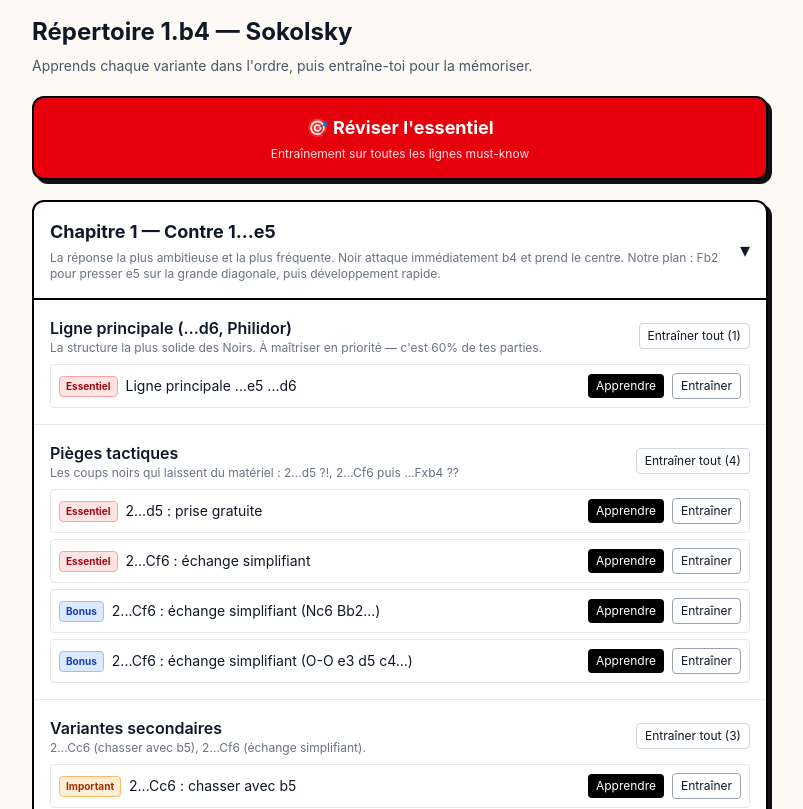
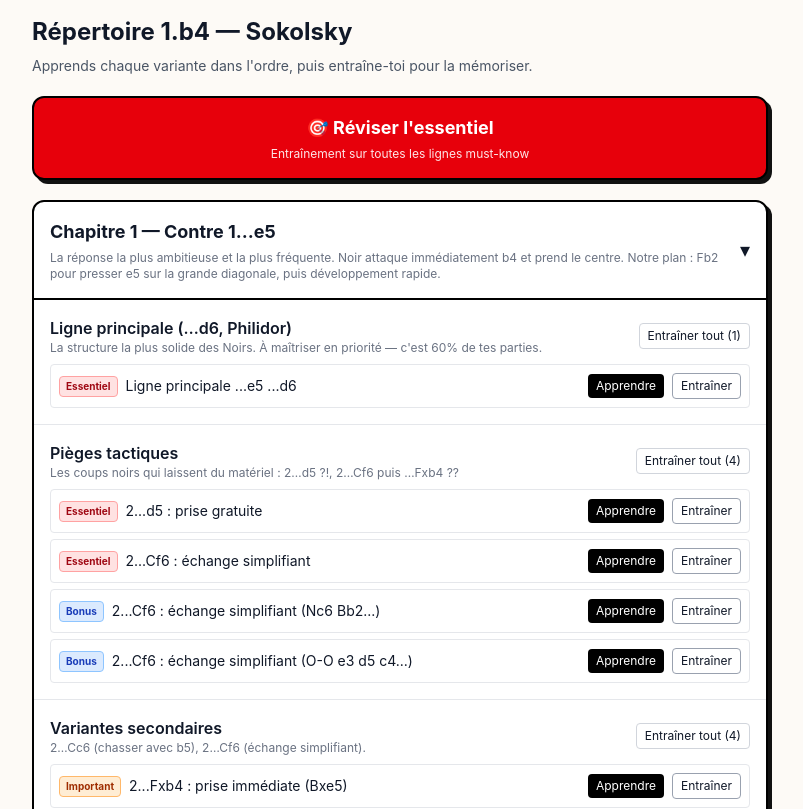
Before and after one commit to magicolala/Ouverture-b4, a React (Vite) app: page / in a window 1280 px wide. Shown: the top 809 px of the page, without its empty margins (240-1043 px from the left). Built offline with nearby package versions, Linux system fonts and the light colour scheme.

Commit message:
chore: update repertoire comments, add favicon and basic SEO

```diff
--- a/index.html
+++ b/index.html
@@ -2,8 +2,12 @@
 <html lang="en">
   <head>
     <meta charset="UTF-8" />
+    <link rel="icon" type="image/png" href="/favicon.png" />
     <meta name="viewport" content="width=device-width, initial-scale=1.0" />
-    <title>My Google AI Studio App</title>
+    <meta name="description" content="Maîtrisez l'Ouverture Sokolsky (1.b4), aussi appelée Ouverture Polonaise ou Orang-outan. Un répertoire interactif pour apprendre les plans et les variantes de cette ouverture d'échecs surprenante." />
+    <meta name="keywords" content="échecs, ouverture, sokolsky, polonaise, orang-outan, 1.b4, répertoire, apprentissage" />
+    <meta name="author" content="Cédric" />
+    <title>Ouverture Sokolsky (1.b4) | Répertoire d'Échecs</title>
   </head>
   <body>
     <div id="root"></div>
--- a/src/data/repertoire.ts
+++ b/src/data/repertoire.ts
@@ -1,11 +1,11 @@
 import { Chess } from "chess.js";
 
 export const C = {
-  B4: "<em>Ouverture Sokolsky (1.b4).</em> Coup surprise qui gagne de l’espace à l’aile dame. <strong>Idée :</strong> fianchetto en <strong>Fb2</strong> pour dominer la diagonale <strong>a1–h8</strong> et cibler <strong>e5</strong>. <strong>Plan :</strong> développement rapide + pression plutôt que “s’accrocher” au pion b4.",
-
-  E5: "La réponse la plus directe : Noir prend le centre et <strong>met immédiatement b4 sous pression</strong>. On accepte souvent de “sacrifier” du temps à Noir s’il veut capturer b4 : notre compensation, c’est <strong>activité</strong>, développement fluide et pression sur <strong>e5</strong> via la diagonale a1–h8.",
-
-  BB2: "<em>Coup pivot.</em> Le fou s’installe sur la grande diagonale et vise <strong>e5</strong>. <strong>Motif récurrent :</strong> si Noir capture b4 trop tôt, il se retrouve souvent en <strong>surcharge</strong> sur e5 (défense insuffisante / pièces mal coordonnées).",
+  B4: "<em>Ouverture Sokolsky (1.b4).</em> Aussi appelée <strong>Ouverture Polonaise</strong> ou <strong>Orang-outan</strong> (Code A00). Jouée par des légendes comme Tartakower et Magnus Carlsen, c'est un coup surprenant qui vise à lutter pour un <strong>avantage spatial à l'aile dame</strong> plutôt que de contrôler immédiatement le centre.<br><strong>Plan principal :</strong> fianchetto en <strong>Fb2</strong> pour dominer la puissante diagonale <strong>a1–h8</strong>. On réclame ensuite sa part du centre via une poussée de pions ou en échangeant le pion b contre le pion c adverse pour obtenir une force centrale.<br><strong>Idées clés :</strong> Une poussée rapide <strong>b4-b5</strong> peut déloger un cavalier en c6 ou esquiver une attaque (offrant un net avantage d'espace, même si le pion b5 peut devenir surextendu). On préfère un développement fluide et maintenir la pression plutôt que de s'accrocher à tout prix au pion b4.",
+
+  E5: "<em>1...e5 — la réponse la plus fréquente.</em> Noir prend directement le centre, obtenant une part d'espace central légèrement supérieure à celle des ouvertures classiques. Ce coup libère également le fou f8 qui <strong>met immédiatement le pion b4 sous pression</strong>.<br>Face à cela, <strong>2.a3</strong> et <strong>2.Fb2</strong> sont toutes deux de bonnes réponses. En jouant 2.Fb2, on accepte souvent de \"sacrifier\" le pion b4 : notre compensation est une grande <strong>activité</strong>, un développement fluide et une forte pression sur <strong>e5</strong> via la diagonale a1–h8.",
+
+  BB2: "<em>2.Fb2 — Coup pivot et fianchetto immédiat.</em> Le fou s’installe sur la grande diagonale et attaque <strong>e5</strong> (et l'aile roi), tout en laissant le pion b4 sans protection. L'idée est que le pion central noir a plus de valeur que notre pion de flanc. C'est une position relativement peu explorée.<br><strong>Réponses noires typiques :</strong><br>• <strong>2...Fxb4</strong> force pratiquement 3.Fxe5 (position incertaine, léger avantage Blanc selon les machines).<br>• <strong>2...d6</strong> défend e5 mais annule la pression sur b4.<br>• <strong>2...d5</strong> prend le centre, mais gare au piège après 3.Fxe5 Fxb4?? 4.Fxg7! (Blanc gagne la tour).<br>• <strong>2...Cc6?</strong> est une erreur : sur 3.b5!, le cavalier doit fuir et Blanc gagne le pion avec 4.Fxe5.",
 
   D6: "Défense solide de <strong>e5</strong> (structure <strong>type Philidor</strong>). En échange, Noir limite un peu son jeu : le fou f8 manque d’air. Profite du tempo pour jouer <strong>c4</strong>, finir ton développement et préparer une poussée centrale (<strong>d4</strong>) au bon moment.",
 
@@ -36,6 +36,11 @@ export const C = {
   CONTRE_C5: "Contre-attaque immédiate : Noir veut casser ton espace en attaquant le socle <strong>b4</strong> et ouvrir des lignes. Il faut réagir de façon énergique (souvent en capturant) pour ne pas se faire liquider “gratuitement”.",
 
   CONTRE_C5_D4: "<em>🎯 Coup de rupture.</em> <strong>d4</strong> ouvre le centre <strong>et</strong> attaque le fou (souvent en c5). Très bon quand tu es mieux développé : tu gagnes de l’espace, des tempos, et tu transformes l’ouverture en initiative.",
+
+  BXB4_IMMEDIATE: "<em>2…Fxb4 — prise immédiate du pion b.</em> Noir capture le pion non défendu, ce qui aboutit le plus souvent à <strong>3.Fxe5</strong>. Non seulement Noir a cédé à Blanc une <strong>majorité de pions au centre</strong> (pion b contre pion e), mais Blanc menace aussi <strong>g7</strong> sur la diagonale ouverte.<br><strong>Alternative tranchante :</strong> 3.f4?! est risqué mais jouable. Noir peut refuser avec 3…d6 (avantage noir, aile roi blanche affaiblie), accepter avec 3…exf4?! (jeu sauvage, léger avantage Blanc selon les machines après 4.Fxg7 Dh4+ 5.g3 fxg3 6.Fg2! gxh2+ 7.Rf1 hxg1=D+ 8.Rxg1 Dg3 9.Fxh8), ou jouer <strong>3…Ch6!</strong> qui donne un gros avantage à Noir d’après les machines.",
+
+  BXE5_RECAPTURE: "<em>3.Fxe5 — la réponse naturelle.</em> Blanc récupère un pion <strong>central</strong> en échange du pion b4. Résultat : Blanc a une <strong>majorité de pions au centre</strong> et le fou reste actif sur la grande diagonale, visant <strong>g7</strong>. Noir doit faire attention à cette pression.",
+
 
   D5: "Réponse classique et solide : Noir occupe le centre sans attaquer b4 tout de suite. Ton plan est très stable : <strong>Fb2</strong>, <strong>e3</strong>, <strong>a3</strong> (souvent indispensable), puis <strong>c4</strong> pour mettre <strong>d5</strong> sous pression.",
 
@@ -275,6 +280,22 @@ export const REPERTOIRE: RepertoireLine[] = [
 
   // --- 1.3 Variantes secondaires (sidelines) ---
   {
+    name: "2...Fxb4 : prise immédiate (Bxe5)",
+    category: "Contre 1...e5",
+    chapter: "e5",
+    subchapter: "sidelines",
+    priority: "important",
+    description: "Noir prend le pion b4 immédiatement. On récupère avec Fxe5 et on obtient une majorité centrale + menace sur g7.",
+    moves: [
+      { san: "b4", comment: C.B4 },
+      { san: "e5", comment: C.E5 },
+      { san: "Bb2", comment: C.BB2 },
+      { san: "Bxb4", comment: C.BXB4_IMMEDIATE, circles: [{"square":"e5","color":"red"},{"square":"g7","color":"yellow"}] },
+      { san: "Bxe5", comment: C.BXE5_RECAPTURE, circles: [{"square":"e5","color":"green"},{"square":"g7","color":"red"}] },
+    ]
+  },
+
+  {
     name: "2...Cc6 : chasser avec b5",
     category: "Contre 1...e5",
     chapter: "e5",
```
Also changed, not shown: public/favicon.png (added).
